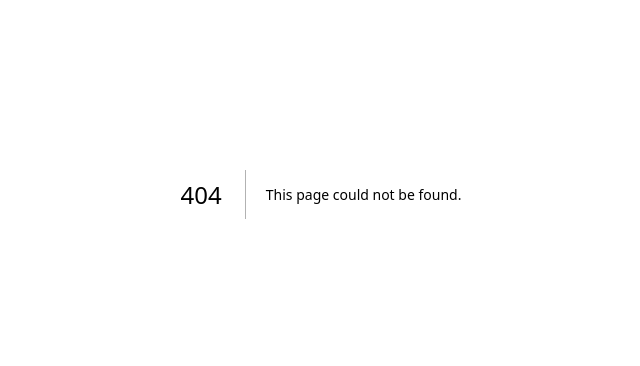
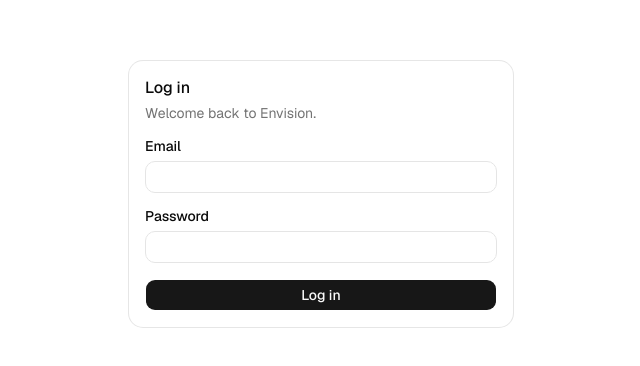
Before and after one commit to karim029/envision, a Next.js app: page /login in a window 1280 px wide. Before the commit this address had no page. Shown: the part 206-572 px from the top of the page, without its empty margins (319-959 px from the left). Built offline with nearby package versions, Linux system fonts and the light colour scheme; no server answers.

Commit message:
feat(auth): add login page and form

```diff
--- /dev/null
+++ b/src/app/login/actions.ts
@@ -0,0 +1,38 @@
+"use server";
+
+import { redirect } from "next/navigation";
+import { createSupabaseServerClient } from "@/lib/supabase/server";
+import { toLogInResult, type LogInResult } from "@/lib/supabase/log-in-adapter";
+
+/**
+ * What the login form can show. null = not submitted yet.
+ * Never "logged_in": on success the action redirects instead of returning.
+ */
+export type LogInState = Exclude<LogInResult, { status: "logged_in" }> | null;
+
+/**
+ * 1. Read email + password from formData.
+ *    signInWithPassword wants strings: String(formData.get("email") ?? "").
+ * 2. Create the Supabase server client.
+ * 3. supabase.auth.signInWithPassword({ email, password }).
+ * 4. toLogInResult(response).
+ * 5. logged_in → redirect("/dashboard"). Otherwise → return the result.
+ */
+export async function logInAction(
+  prevState: LogInState,
+  formData: FormData,
+): Promise<LogInState> {
+  const email = String(formData.get("email") ?? "");
+  const password = String(formData.get("password") ?? "");
+
+  const supabase = await createSupabaseServerClient();
+  const loginResponse = await supabase.auth.signInWithPassword({
+    email: email,
+    password: password,
+  });
+  const result = toLogInResult(loginResponse);
+  if (result.status === "logged_in") {
+    redirect("/dashboard");
+  }
+  return result;
+}
--- /dev/null
+++ b/src/app/login/login-form.tsx
@@ -0,0 +1,76 @@
+"use client";
+
+import { Button } from "@/components/ui/button";
+import { Input } from "@/components/ui/input";
+import { Label } from "@/components/ui/label";
+import { useActionState } from "react";
+import { logInAction, type LogInState } from "./actions";
+import { LOG_IN_ERROR_MESSAGES } from "./messages";
+import { Alert, AlertDescription } from "@/components/ui/alert";
+import { AlertCircleIcon } from "lucide-react";
+
+interface LoginFormState {
+  result: LogInState;
+  email: string;
+}
+
+const initialState: LoginFormState = { result: null, email: "" };
+/**
+ * 1. useActionState with logInAction (import it from "./actions"), initial state null.
+ * 2. form action + submit button disabled while pending ("Logging in…").
+ * 3. Red Alert above the fields with LOG_IN_ERROR_MESSAGES[state.status] when there's an error.
+ * 4. Keep the typed email after an error (same problem + same fix as signup: a browser-side
+ *    wrapper that remembers it, given back as defaultValue). Never the password.
+ */
+export function LoginForm() {
+  const [state, formAction, pending] = useActionState(submit, initialState);
+  const errorMessage = state.result
+    ? LOG_IN_ERROR_MESSAGES[state.result.status]
+    : null;
+  return (
+    <form action={formAction} className="grid gap-4">
+      {errorMessage && (
+        <Alert variant="destructive">
+          <AlertCircleIcon />
+          <AlertDescription>{errorMessage}</AlertDescription>
+        </Alert>
+      )}
+      <div className="grid gap-2">
+        <Label htmlFor="email">Email</Label>
+        <Input
+          id="email"
+          name="email"
+          type="email"
+          autoComplete="email"
+          required
+          defaultValue={state.email}
+        />
+      </div>
+      <div className="grid gap-2">
+        <Label htmlFor="password">Password</Label>
+        <Input
+          id="password"
+          name="password"
+          type="password"
+          autoComplete="current-password"
+          required
+        />
+      </div>
+      <Button type="submit" disabled={pending} className="w-full">
+        {pending ? "Logging in..." : "Log in"}
+      </Button>
+    </form>
+  );
+}
+
+async function submit(
+  prev: LoginFormState,
+  formData: FormData,
+): Promise<LoginFormState> {
+  const outcome = await logInAction(prev.result, formData);
+
+  return {
+    result: outcome,
+    email: String(formData.get("email") ?? ""),
+  };
+}
--- /dev/null
+++ b/src/app/login/messages.ts
@@ -0,0 +1,13 @@
+// What Sara reads when a login fails — one sentence per LogInState status.
+import type { LogInState } from "./actions";
+
+type LogInFailure = NonNullable<LogInState>["status"];
+
+export const LOG_IN_ERROR_MESSAGES: Record<LogInFailure, string> = {
+  // One message for unknown email AND wrong password: no account enumeration.
+  invalid_credentials: "Wrong email or password.",
+  email_not_confirmed:
+    "Please confirm your email first check your inbox for the link we sent you.",
+  rate_limited: "Too many attempts. Please wait a few minutes and try again.",
+  failed: "Something went wrong. Please try again.",
+};
--- /dev/null
+++ b/src/app/login/page.tsx
@@ -0,0 +1,24 @@
+import {
+  Card,
+  CardContent,
+  CardDescription,
+  CardHeader,
+  CardTitle,
+} from "@/components/ui/card";
+import { LoginForm } from "./login-form";
+
+export default function LoginPage() {
+  return (
+    <main className="flex min-h-svh items-center justify-center p-4">
+      <Card className="w-full max-w-sm">
+        <CardHeader>
+          <CardTitle>Log in</CardTitle>
+          <CardDescription>Welcome back to Envision.</CardDescription>
+        </CardHeader>
+        <CardContent>
+          <LoginForm />
+        </CardContent>
+      </Card>
+    </main>
+  );
+}
```
